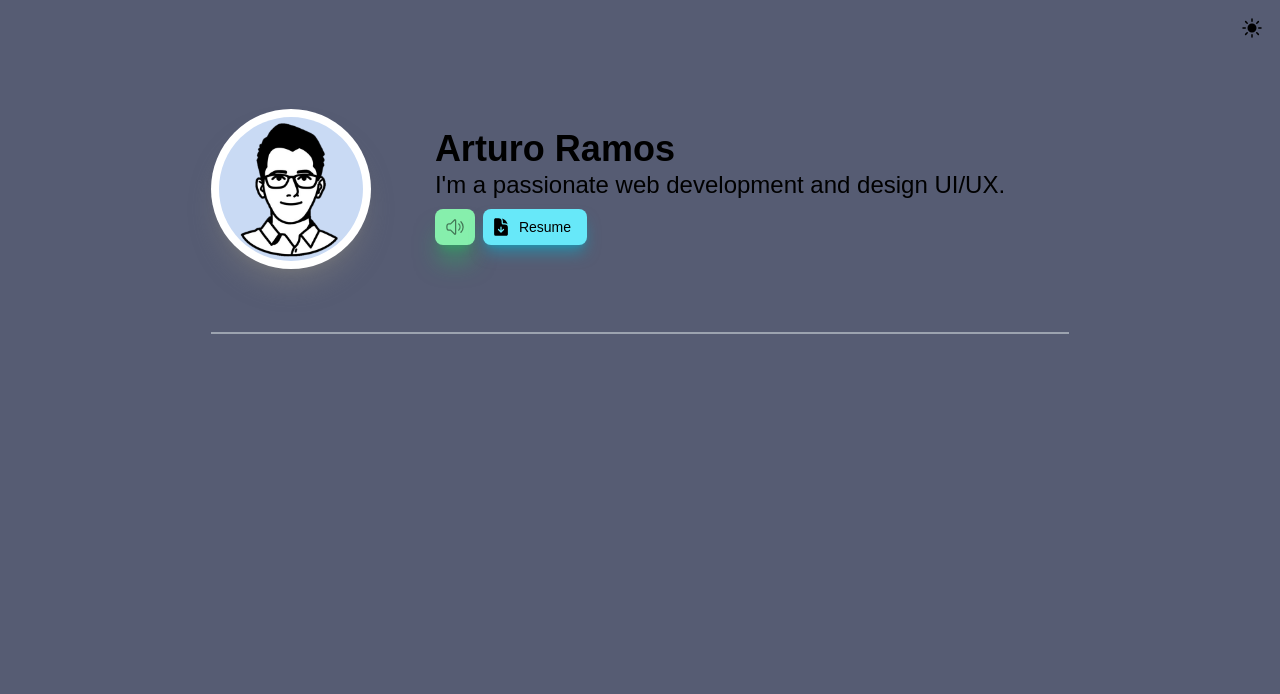
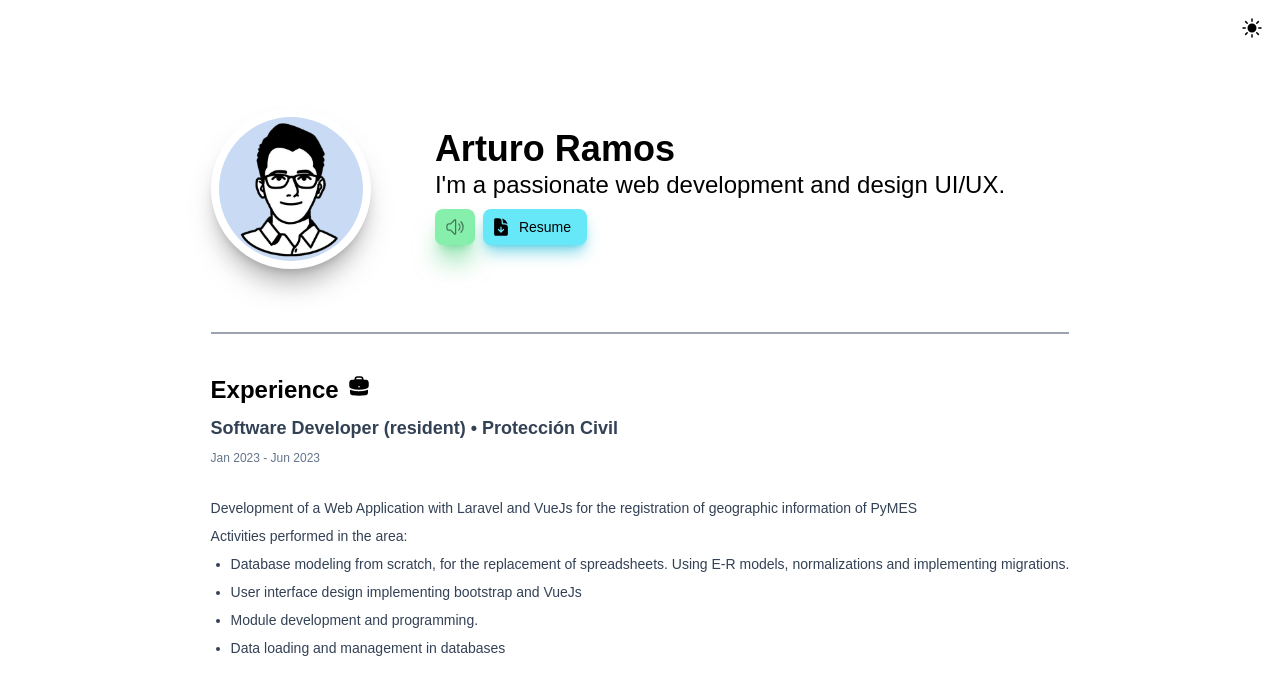
Before and after one commit to AlvaroArturoRamosSoberano/my-portfolio, a Vue app: page / in a window 1280 px wide. Shown: the top 694 px of the page. Built offline with nearby package versions, Linux system fonts and the light colour scheme.

Commit message:
Section added: Experience

```diff
--- /dev/null
+++ b/src/components/Main.vue
@@ -0,0 +1,39 @@
+<template>
+  <section class="h-auto w-full p-2  flex justify-center">
+    <div>
+      <section class="Experience-header w-auto py-8 ">
+        <div class="flex flex-col gap-2">
+          <h2 class="font-poppins font-bold text-md sm:text-lg lg:text-2xl text-center sm:text-left flex">Experience
+            <BriefcaseIcon class="h-6 w-6 ms-2"></BriefcaseIcon>
+          </h2>
+          <h3 class="font-poppins font-semibold text-slate-700 text-sm sm:text-md md:text-lg">Software Developer (resident) • Protección Civil</h3>
+          <h4 class="font-poppins text-xs text-slate-500">Jan 2023 - Jun 2023</h4>
+        </div>
+      </section>
+
+      <section class="font-poppins text-sm text-slate-700">
+        <div class="flex flex-col gap-2 pb-2">
+          <p>Development of a Web Application with Laravel
+            and VueJs for the registration of geographic
+            information of PyMES</p>
+          <h4>Activities performed in the area:</h4>
+        </div>
+        <div>
+          <ul class="list-disc flex flex-col gap-2 ml-5">
+            <li>Database modeling from scratch, for the
+              replacement of spreadsheets. Using E-R models,
+              normalizations and implementing migrations.</li>
+            <li>User interface design implementing bootstrap and
+              VueJs</li>
+            <li>Module development and programming.</li>
+            <li>Data loading and management in databases</li>
+          </ul>
+        </div>
+      </section>
+    </div>
+  </section>
+</template>
+
+<script setup>
+import { BriefcaseIcon } from '@heroicons/vue/24/solid';
+</script>
--- a/src/components/MainPage.vue
+++ /dev/null
@@ -1,5 +0,0 @@
-<template>
-  <section class="h-64 flex justify-center bg-green-100">
-    <h1>Hola</h1>
-  </section>
-</template>
--- a/src/components/buttons/ResumeButton.vue
+++ b/src/components/buttons/ResumeButton.vue
@@ -1,10 +1,11 @@
 <template>
     <section class="pb-2 ps-2">
         <div class="flex justify-center sm:justify-start">
-            <button class="w-auto h-9 bg-cyan-300 shadow-lg shadow-cyan-500/50 hover:bg-gray-400 rounded-lg flex justify-center items-center ">
+            <button
+                class="w-auto h-9 bg-cyan-300 shadow-lg shadow-cyan-500/50 hover:bg-cyan-400 rounded-lg flex justify-center items-center ">
                 <DocumentArrowDownIcon class="w-5 h-5 my-2 mx-2"></DocumentArrowDownIcon>
-                <!-- <a href="/src/assets/CV_Arturo_Ramos_-_Software-Engineer.pdf" class="pe-4 font-poppins text-center text-sm">Resume</a> -->
-                <a href="/src/assets/resume.docx" class="pe-4 font-poppins text-center text-sm">Resume</a>
+                <a href="https://drive.google.com/file/d/1hNbBFBgO2QefdngXkJtoAiq9jzolxl9A/view?usp=drive_link"
+                    class="pe-4 font-poppins text-center text-sm">Resume</a>
             </button>
         </div>
     </section>
--- a/src/views/Page.vue
+++ b/src/views/Page.vue
@@ -1,16 +1,17 @@
 <template>
-  <section :class="` h-screen w-screen ${color} `">
+  <section :class="` h-auto w-auto ${color} `">
     <div class="w-full p-4">
-      <HeaderPage @dark-mode-activated="enableDarkMode" @light-mode-activated="enableLightMode" />
-      <!-- <main-page></main-page> -->
+      <Header @dark-mode-activated="enableDarkMode" @light-mode-activated="enableLightMode" />
+      <Main></Main>
     </div>
   </section>
 </template>
 
 <script setup>
-import HeaderPage from "@/components/HeaderPage.vue";
+import Header from "@/components/Header.vue";
+import Main from "@/components/Main.vue"
 import { ref } from 'vue'
-const color = ref('bg-shark-600')
+const color = ref('bg-white-50')
 
 const enableDarkMode = () => {
   color.value = "bg-shark-600"
```
Also changed, not shown: src/components/Header.vue (renamed from src/components/HeaderPage.vue), 1 other file (tests, documents, lock files or other folders).
